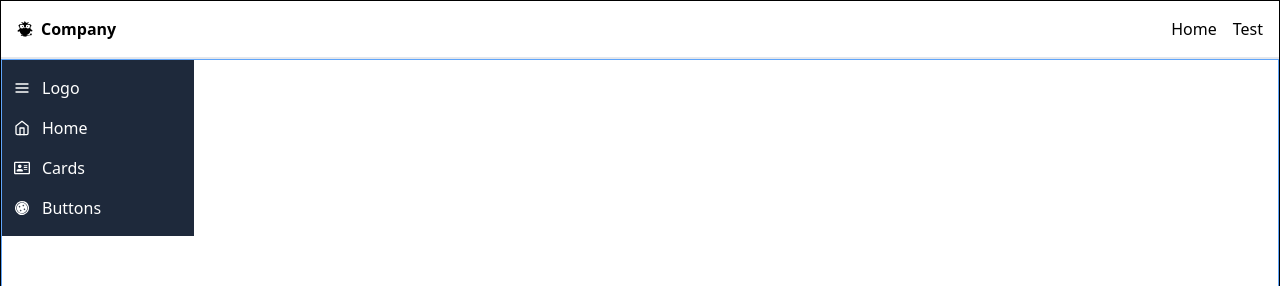
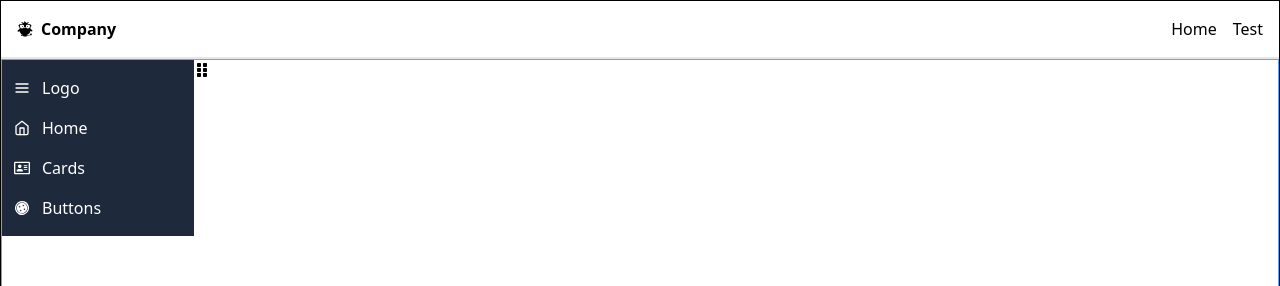
Before and after one commit to jamhanpar/react-components, a React (Create React App) app in the folder client/: page /test in a window 1280 px wide. Shown: the top 286 px of the page. Built offline with nearby package versions, Linux system fonts and the light colour scheme.

Commit message:
added toggle functionality

```diff
--- /dev/null
+++ b/client/src/components/Toggle/Toggle.js
@@ -0,0 +1,18 @@
+import React, { useState } from 'react';
+import { FaGripVertical } from 'react-icons/fa';
+
+const Toggle = () => {
+  const [toggle, setToggle] = useState(false);
+
+  return (
+    <div>
+      {/* <button onClick={() => setToggle(!toggle)}>{toggle ? 'Turn On' : 'Turn Off'}</button> */}
+      <button onClick={() => setToggle(!toggle)}>
+        <FaGripVertical />
+      </button>
+      {toggle && <div class="border border-red-400">Content</div>}
+    </div>
+  );
+};
+
+export default Toggle;
--- a/client/src/pages/Test.js
+++ b/client/src/pages/Test.js
@@ -2,6 +2,7 @@ import TestLayout from '../layout/TestLayout';
 
 // Testing Component
 import Sidebar from '../components/Sidebar/Sidebar';
+import Toggle from '../components/Toggle/Toggle';
 
 export default function Test() {
   return (
@@ -9,6 +10,7 @@ export default function Test() {
       <div className="flex flex-row">
         <Sidebar />
         {/* <div>Content</div> */}
+        <Toggle />
       </div>
     </TestLayout>
   );
```
